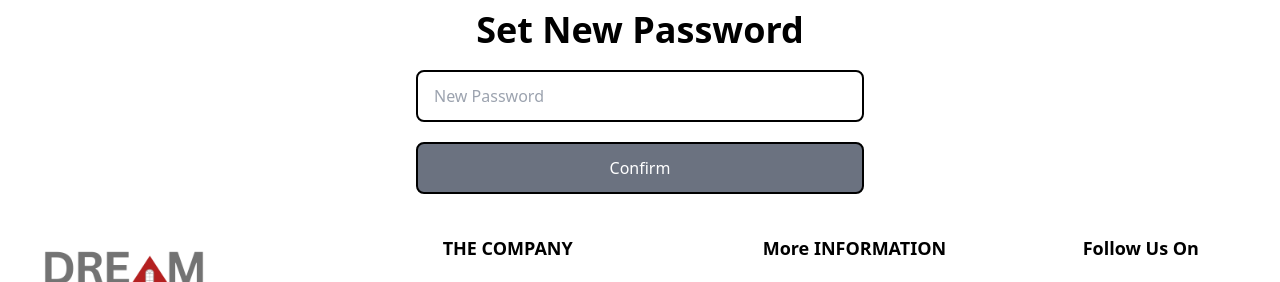
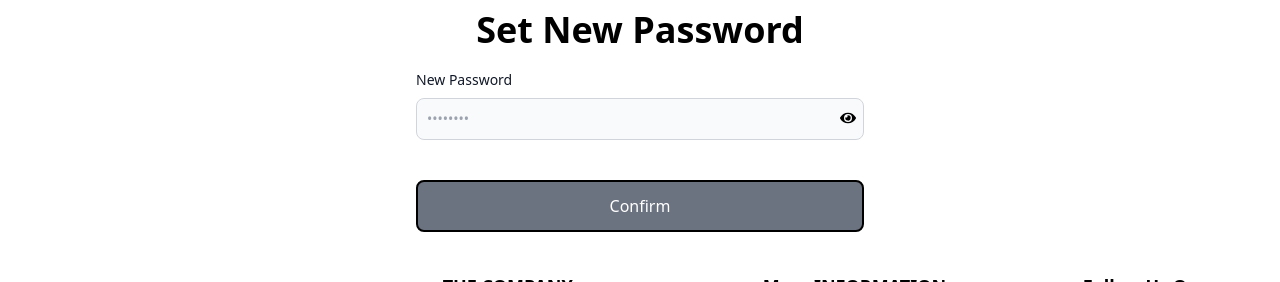
Before and after one commit to mahmudul474/Ecommerch-Bd, a Next.js app: page /repassword in a window 1280 px wide. Shown: the part 228-510 px from the top of the page. Built offline with nearby package versions, Linux system fonts and the light colour scheme; no server answers.

Commit message:
email services done

```diff
--- a/src/pages/forgatepassword.tsx
+++ b/src/pages/forgatepassword.tsx
@@ -30,16 +30,19 @@ export default function Forgatepassword() {
     }
   };
 
+
+
+
+
+
+
+
+
   return (
     <>
       <ToastContainer />
       <div className="mt-5 ">
         <div className="max-w-lg  mx-auto my-10 bg-white p-8 rounded-xl shadow shadow-slate-300">
-          <h1 className="text-4xl font-medium">Reset password</h1>
-          <p className="text-slate-500">
-            Fill up the form to reset the password
-          </p>
-
           <form onSubmit={sendMailForgatePassword} className="my-10">
             <div className="flex flex-col space-y-5">
               <label htmlFor="email">
--- a/src/pages/repassword.tsx
+++ b/src/pages/repassword.tsx
@@ -1,16 +1,20 @@
 import Layout from "@/components/Layots/RootLayot";
 import { useRouter } from "next/router";
 import React, { useEffect, useState } from "react";
+import { FaEye, FaEyeSlash } from "react-icons/fa";
+import { ToastContainer, toast } from "react-toastify";
+import "react-toastify/dist/ReactToastify.css";
 
 export default function Repassword() {
   const [password, setPassword] = useState("");
   const [confirmation, setConfirmation] = useState("");
   const router = useRouter();
   const { token } = router.query;
+  const [isloading, setIsloading] = useState(false);
 
   const handleNewPassWord = (e: any) => {
     e.preventDefault();
-
+    setIsloading(true);
     if (token && password) {
       fetch(`https://api.dreamfurniturebd.com/api/v1/auth/reset-password`, {
         method: "PATCH",
@@ -23,13 +27,27 @@ export default function Repassword() {
         .then((res) => res.json())
         .then((data) => {
           setConfirmation(data?.message);
+          toast.error(data.message, { autoClose: 3000 });
+          router.push("/login");
+          setIsloading(false);
         })
-        .catch((error) => setConfirmation(error.message));
+        .catch((error) => {
+          setConfirmation(error.message);
+          setIsloading(false);
+          toast.error(error.message, { autoClose: 3000 });
+        });
     }
+  };
+
+  const [showPassword, setShowPassword] = useState(false);
+
+  const togglePasswordVisibility = () => {
+    setShowPassword((prevShowPassword) => !prevShowPassword);
   };
 
   return (
     <>
+      <ToastContainer />
       <div className="flex   my-10 flex-1 flex-col  justify-center space-y-5 max-w-md mx-auto mt-24">
         <div className="flex flex-col space-y-2 text-center">
           <h2 className="text-3xl md:text-4xl font-bold">Set New Password</h2>
@@ -38,17 +56,71 @@ export default function Repassword() {
           onSubmit={handleNewPassWord}
           className="flex flex-col max-w-md space-y-5   mb-7"
         >
-          <input
-            type="text"
-            required
-            onChange={(e) => setPassword(e.target.value)}
-            placeholder="New Password"
-            className="flex px-3 py-2 md:px-4 md:py-3 border-2 border-black rounded-lg font-medium placeholder:font-normal"
-          />
+          <div className="relative">
+            <label
+              htmlFor="password"
+              className="block mb-2 text-sm font-medium text-gray-900 dark:text-white"
+            >
+              New Password
+            </label>
+            <input
+              onChange={(e) => setPassword(e.target.value)}
+              type={showPassword ? "text" : "password"}
+              name="password"
+              id="password"
+              placeholder="••••••••"
+              className="bg-gray-50 border    border-gray-300 text-gray-900 sm:text-sm rounded-lg focus:ring-primary-600 focus:border-primary-600 block w-full p-2.5 dark:bg-gray-700 dark:border-gray-600 dark:placeholder-gray-400 dark:text-white dark:focus:ring-blue-500 dark:focus:border-blue-500"
+              required
+            />
 
-          <button className="flex items-center justify-center flex-none px-3 py-2 md:px-4 md:py-3 border-2 rounded-lg font-medium border-black bg-gray-500 text-white">
-            Confirm
-          </button>
+            <span
+              className="absolute right-2 top-10"
+              onClick={togglePasswordVisibility}
+            >
+              {showPassword ? <FaEyeSlash /> : <FaEye />}
+            </span>
+          </div>
+
+          <p className="text-md font-bold my-3 text-center ">{confirmation}</p>
+
+          {isloading ? (
+            <div className="flex items-center justify-center">
+              <button
+                type="button"
+                className="inline-flex items-center px-4 py-2 text-sm font-semibold leading-6 text-red-400 transition duration-150 ease-in-out border-2 border-red-400 rounded-md shadow cursor-not-allowed"
+                disabled
+              >
+                <svg
+                  className="w-5 h-5 mr-3 -ml-1 text-red-500 animate-spin"
+                  xmlns="http://www.w3.org/2000/svg"
+                  fill="none"
+                  viewBox="0 0 24 24"
+                >
+                  <circle
+                    className="opacity-25"
+                    cx="12"
+                    cy="12"
+                    r="10"
+                    stroke="currentColor"
+                    stroke-width="4"
+                  ></circle>
+                  <path
+                    className="opacity-75"
+                    fill="currentColor"
+                    d="M4 12a8 8 0 018-8V0C5.373 0 0 5.373 0 12h4zm2 5.291A7.962 7.962 0 014 12H0c0 3.042 1.135 5.824 3 7.938l3-2.647z"
+                  ></path>
+                </svg>
+                Loading...
+              </button>
+            </div>
+          ) : (
+            <button
+              type="submit"
+              className="flex items-center justify-center flex-none px-3 py-2 md:px-4 md:py-3 border-2 rounded-lg font-medium border-black bg-gray-500 text-white"
+            >
+              Confirm
+            </button>
+          )}
         </form>
       </div>
     </>
```
